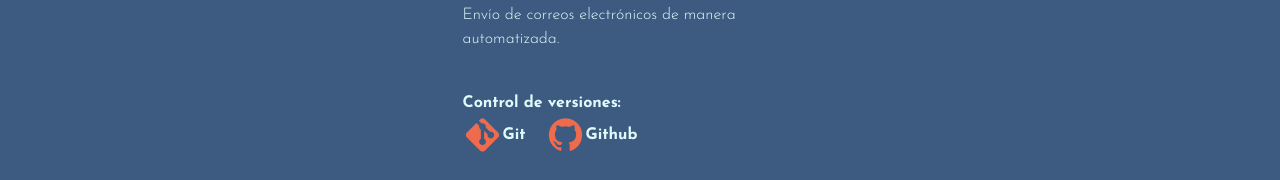
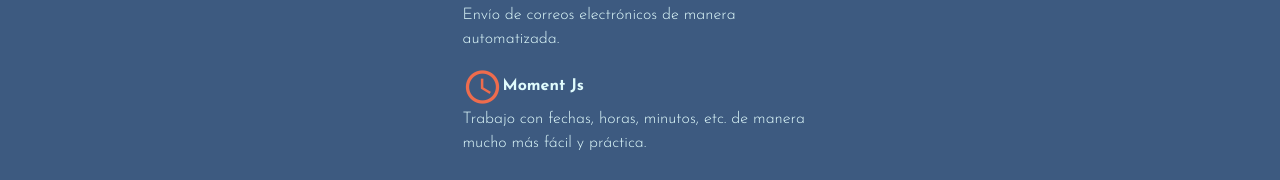
Before and after one commit to sebsegoso/portfolio, a Vue app: page / in a window 1280 px wide. Shown: the part 2007-2187 px from the top of the page. Built offline with nearby package versions, Linux system fonts and the light colour scheme; no server answers; the database is empty; some icons are missing; what vue-toast-notification would draw is missing.

Commit message:
se agrega momentjs

```diff
--- a/src/views/Home.vue
+++ b/src/views/Home.vue
@@ -152,6 +152,8 @@
                 <p>Uso de Firestore, Authentication, Storage, Hosting, etc.</p>
                 <h4><v-icon x-large>mdi-email-send</v-icon>EmailJS</h4>
                 <p>Envío de correos electrónicos de manera automatizada.</p>
+                <h4><v-icon x-large>mdi-clock-outline</v-icon>Moment Js</h4>
+                <p>Trabajo con fechas, horas, minutos, etc. de manera mucho más fácil y práctica.</p>
               </v-col>
 
               <v-col cols="12">
```
